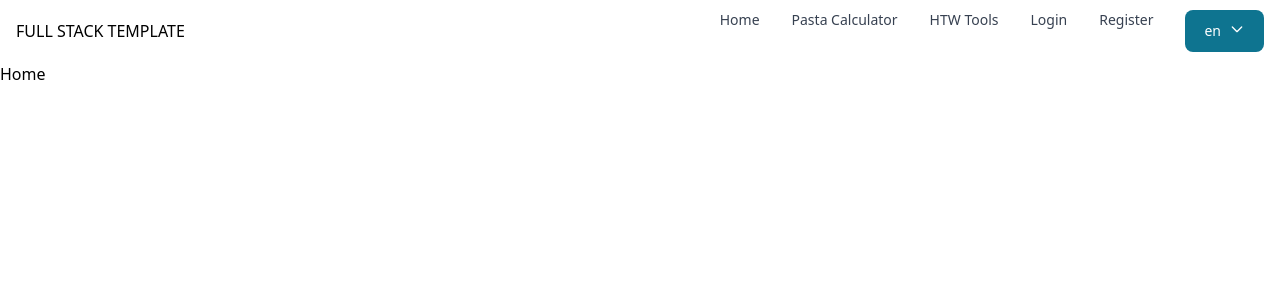
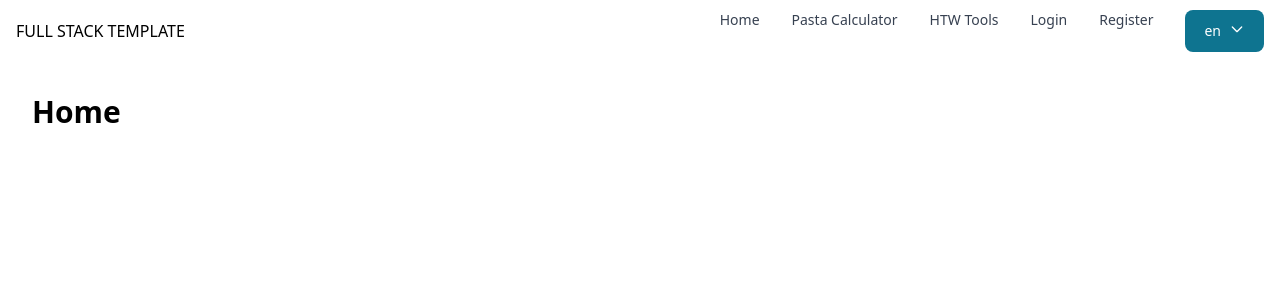
Before and after one commit to 104-Berlin/james-tools, a React (Vite) app in the folder frontend/: page / in a window 1280 px wide. Shown: the top 300 px of the page. Built offline with nearby package versions, Linux system fonts and the light colour scheme.

Commit message:
Make this a real header

```diff
--- a/frontend/src/routes/Home.tsx
+++ b/frontend/src/routes/Home.tsx
@@ -1,7 +1,9 @@
 export default function Home() {
     return (
         <div>
-            Home
+            <h1 className="font-extrabold text-3xl p-8">
+                Home
+            </h1>
         </div>
     )
 }
```
